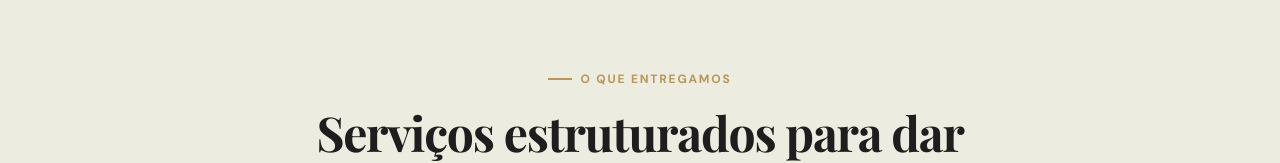
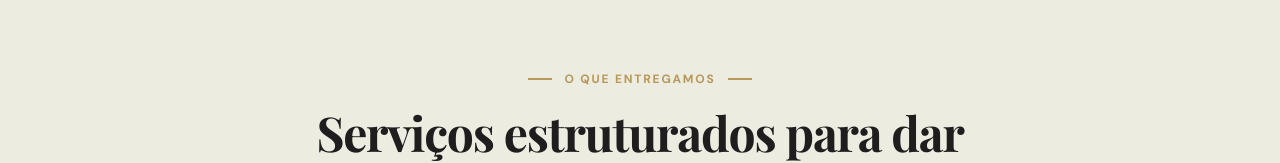
Before and after one commit to ByPhilipee/repo-front-cm, a React (Vite) app: page /servicos in a window 1280 px wide. Shown: the part 540-703 px from the top of the page. Built offline with nearby package versions, Linux system fonts and the light colour scheme; a web font is replaced by a local one.

Commit message:
feat: criada nova prop no sectioon header: eyebrowStyle="framed" para traços dos 2 lados do eebrow

```diff
--- a/src/components/Servicos/OQueEntregamos.jsx
+++ b/src/components/Servicos/OQueEntregamos.jsx
@@ -130,6 +130,7 @@ export default function OQueEntregamos() {
         <SectionHeader
           align="center"
           eyebrow="O que entregamos"
+          eyebrowStyle="framed"
           title="Serviços estruturados para dar mais controle, previsibilidade e segurança ao negócio."
           subtitle="Frentes contábil, financeira e tributária pensadas para apoiar a operação com organização e clareza."
         />
--- a/src/components/ui/SectionHeader/SectionHeader.jsx
+++ b/src/components/ui/SectionHeader/SectionHeader.jsx
@@ -6,6 +6,7 @@ export default function SectionHeader({
   subtitle,
   align = 'left',
   variant = 'default',
+  eyebrowStyle = 'default',
   titleClassName = '',
   subtitleClassName = '',
   className = '',
@@ -19,9 +20,16 @@ export default function SectionHeader({
     .filter(Boolean)
     .join(' ');
 
+  const eyebrowClassName = [
+    'eyebrow',
+    eyebrowStyle !== 'default' ? styles[eyebrowStyle] : '',
+  ]
+    .filter(Boolean)
+    .join(' ');
+
   return (
     <div className={containerClassName}>
-      {eyebrow ? <p className="eyebrow">{eyebrow}</p> : null}
+      {eyebrow ? <p className={eyebrowClassName}>{eyebrow}</p> : null}
       <h2 className={`section-title ${titleClassName}`}>{title}</h2>
       {subtitle ? <p className={`section-subtitle ${subtitleClassName}`}>{subtitle}</p> : null}
     </div>
--- a/src/components/ui/SectionHeader/SectionHeader.module.css
+++ b/src/components/ui/SectionHeader/SectionHeader.module.css
@@ -12,6 +12,18 @@
   justify-content: center;
 }
 
+.framed {
+  gap: var(--space-3);
+}
+
+.framed::after {
+  content: '';
+  width: 24px;
+  height: 1.5px;
+  background: var(--color-gold);
+  flex-shrink: 0;
+}
+
 .center :global(.section-subtitle) {
   margin-left: auto;
   margin-right: auto;
```
